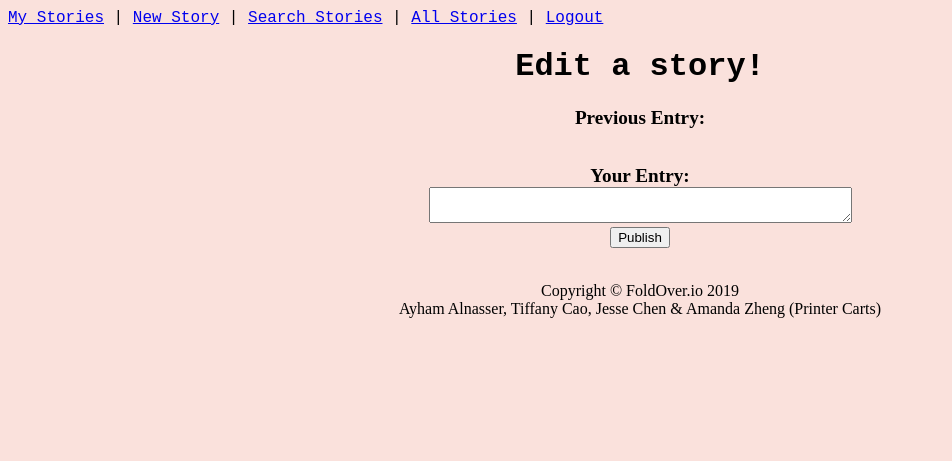
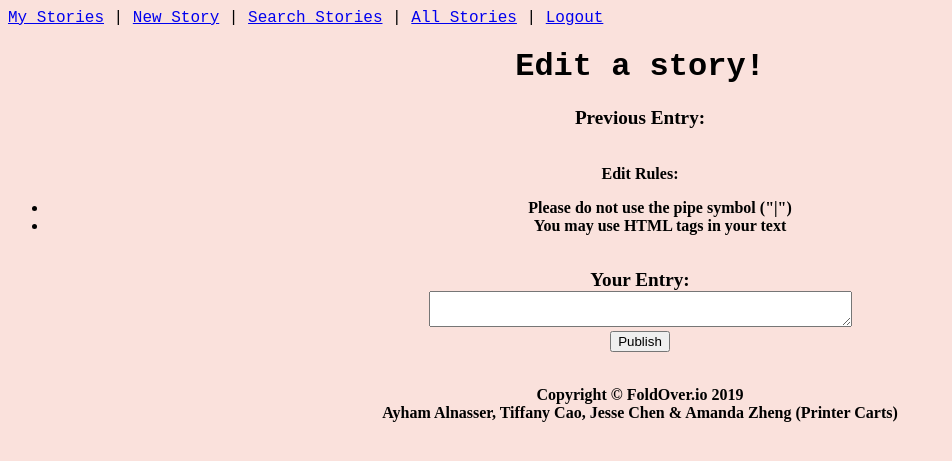
Before and after one commit to ahmedksultan/p00, a Flask app: template templates/storyeditor.html in a window 1280 px wide. Shown: the top 461 px of the page, without its empty margins (0-952 px from the left). Run offline with Flask 2, Linux system fonts and the light colour scheme; the template is opened without the code that fills it, so the values that code supplies are empty.

Commit message:
storyeditor.html edited to include rules

```diff
--- a/templates/storyeditor.html
+++ b/templates/storyeditor.html
@@ -19,6 +19,13 @@ Edit a story!
 				<br>
 				{{ previous_edit }}
 				<br><br>
+				<b>Edit Rules<b>:
+				<br>
+				<ul>
+					<li> Please do not use the pipe symbol ("|") </li>
+					<li> You may use HTML tags in your text </li>
+				</ul>
+				<br>
 				<big><b> Your Entry: </b></big>
 				<br>
 				<textarea cols = "50" name="new_entry">
```
